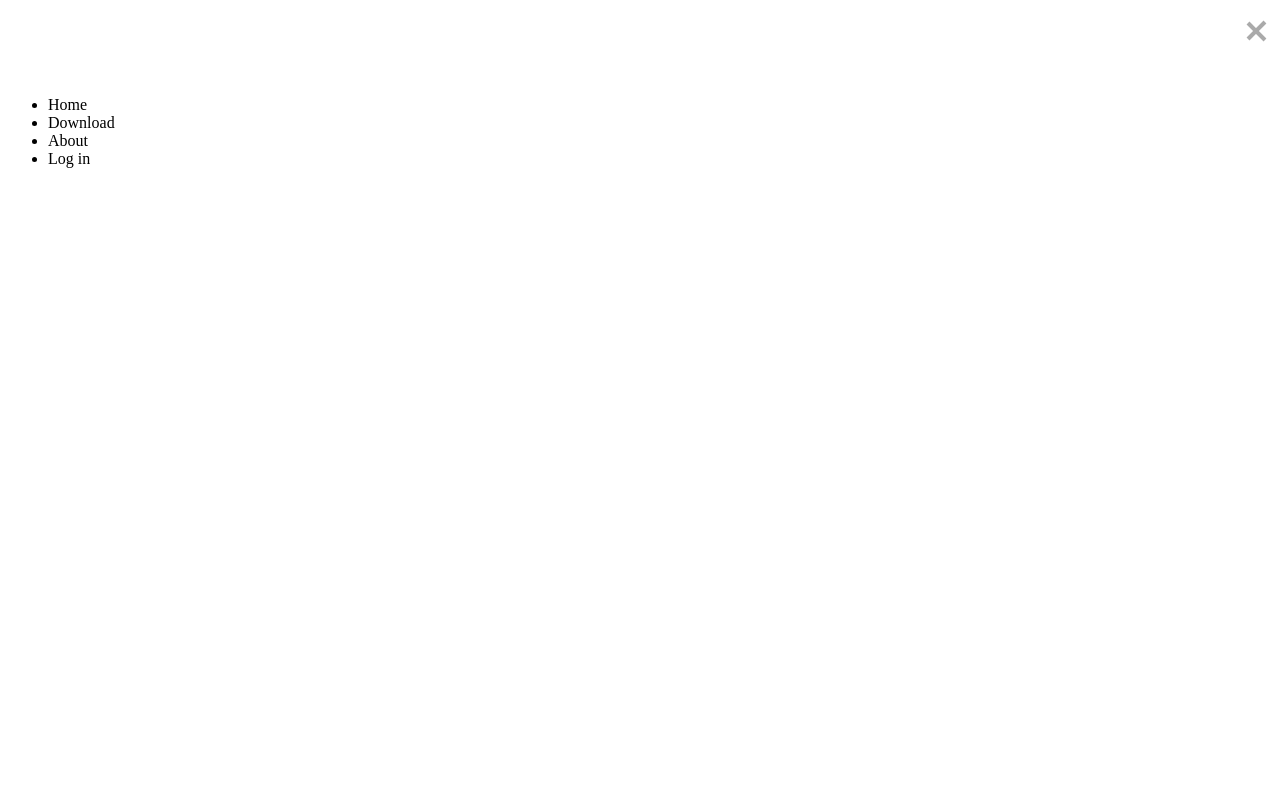
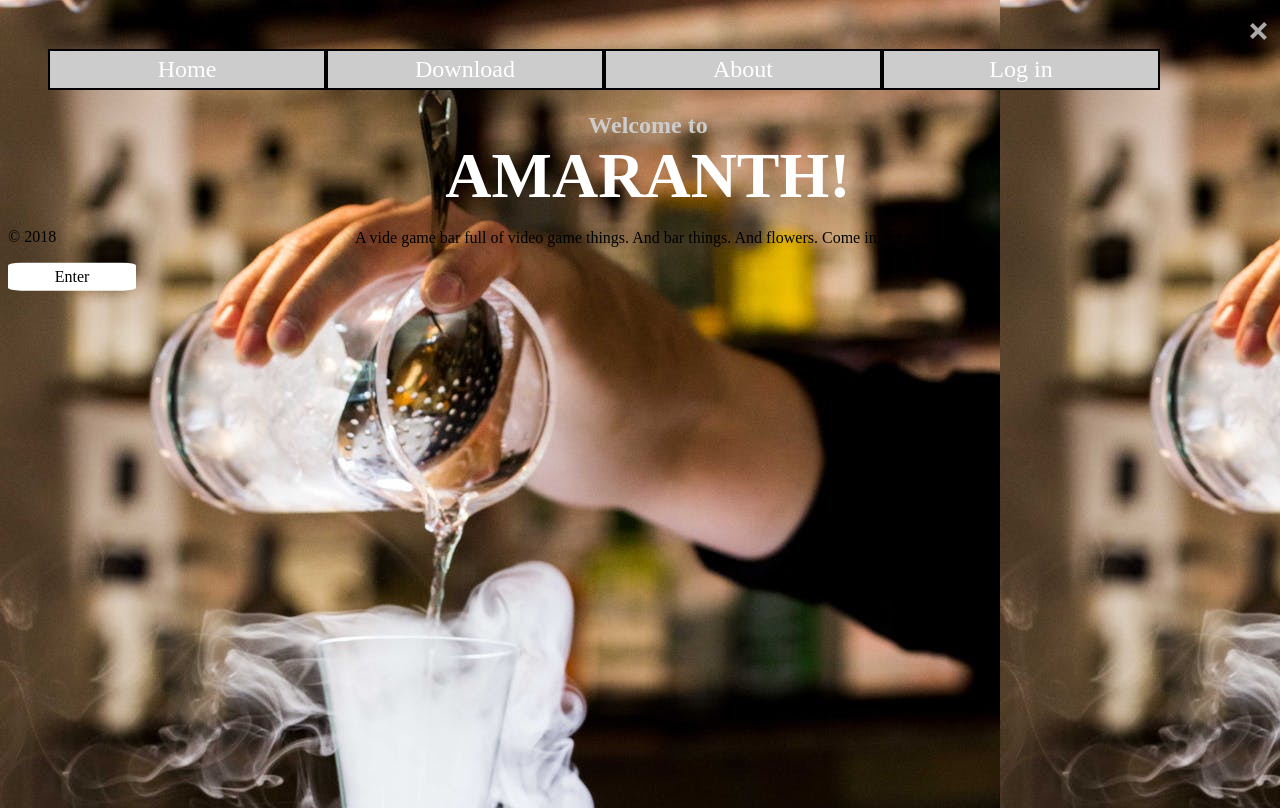
Before and after one commit to travisreynolds17/fake_game, a website: page dist/index.html in a window 1280 px wide. Both pictures are taken after a click on the element 1248 px from the left and 33 px from the top of the page. Drawn offline with Linux system fonts and the light colour scheme.

Commit message:
Menu flies in and filled in landing page

```diff
--- a/dist/css/main.css
+++ b/dist/css/main.css
@@ -7,7 +7,7 @@
   position: absolute;
   top: 20px;
   right: 20px;
-  curson: pointer;
+  cursor: pointer;
   transition: all 1s ease-out; }
   .nav-button .btn-line {
     background: #aaa;
@@ -29,33 +29,79 @@
 .nav {
   visibility: hidden;
   top: 0;
-  width: 100%; }
+  width: 90%; }
   .nav.show {
     visibility: visible; }
   .nav .nav-menu,
   .nav .nav-branding {
-    display: flex;
-    flex-flow: column wrap;
     height: 100%;
-    width: 50%;
-    float: left;
     overflow: hidden; }
   .nav .nav-menu {
-    transform: translate3d(0, -100%, 0); }
+    transform: translate3d(-100%, 0, 0);
+    display: grid;
+    grid-template-columns: repeat(4, 1fr);
+    margin: 0 auto; }
     .nav .nav-menu.show {
       transition: all 1s ease-out;
       transform: translate3d(0, 100%, 0); }
+  .nav .nav-branding.show {
+    transform: translate3d(0, 0, 0); }
+  .nav-item {
+    color: white;
+    float: left;
+    list-style: none;
+    background: #ccc;
+    border: 2px solid black;
+    padding: 5px;
+    text-align: center;
+    font-size: 1.5rem; }
+
+.btn {
+  border-radius: 10%;
+  padding: 5px 2px;
+  width: 10%;
+  text-align: center; }
+  .btn.btn-light {
+    background: white; }
+
+* {
+  box-sizing: border-box; }
 
 body,
 html {
   width: 100%;
   height: 100%; }
 
+body {
+  background: url("/dist/images/background.jpeg"); }
+
+h1,
+h2,
+h3,
+h4,
+h5,
+h6 {
+  margin: 0;
+  padding: 0; }
+
 /* ----------------------------------------------------------
 -------------------------------------------------------------
 Landing Page
 *------------------------------------------------------------
 ------------------------------------------------------------*/
+#landing {
+  transition: all 1s ease-out;
+  text-align: center; }
+  #landing h1 {
+    color: #fff;
+    font-weight: 700;
+    font-size: 4rem;
+    text-transform: uppercase; }
+  #landing h2 {
+    color: #ccc; }
+  #landing.show {
+    transform: translate3d(0, 35%, 0); }
+
 /* ----------------------------------------------------------
 -------------------------------------------------------------
 Login Page
--- a/dist/index.html
+++ b/dist/index.html
@@ -35,9 +35,15 @@
 
   </header>
 
-  <main>
+  <main id="landing">
+    <h2>Welcome to</h2>
+    <h1>Amaranth!</h1>
+    <p>A vide game bar full of video game things. And bar things. And flowers. Come in, come in!</p>
+    <div class="btn btn-light">Enter</div>
 
   </main>
+
+  <div class="footer">&copy 2018</div>
 
 </body>
 
--- a/dist/javascript/main.js
+++ b/dist/javascript/main.js
@@ -5,6 +5,7 @@ let navButton = document.querySelector(".nav-button");
 let navBranding = document.querySelector(".nav-branding");
 let navMenu = document.querySelector(".nav-menu");
 let navItem = document.querySelectorAll(".nav-item");
+let main = document.querySelector("#landing");
 
 // set initial menu state
 let showMenu = false;
@@ -21,6 +22,7 @@ function toggleMenu() {
     navMenu.classList.add("show");
     navMain.classList.add("show");
     navItem.forEach(item => item.classList.add("show"));
+    main.classList.add("show");
     //Set current state of menu
     showMenu = true;
   } else {
@@ -29,6 +31,7 @@ function toggleMenu() {
     navMenu.classList.remove("show");
     navMain.classList.remove("show");
     navItem.forEach(item => item.classList.remove("show"));
+    main.classList.remove("show");
     // set menu state
     showMenu = false;
   }
```
Also changed, not shown: dist/images/background.jpeg (added).
